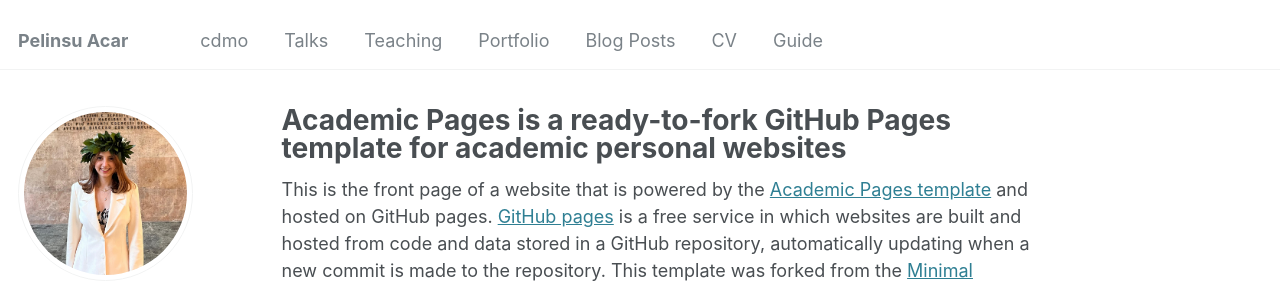
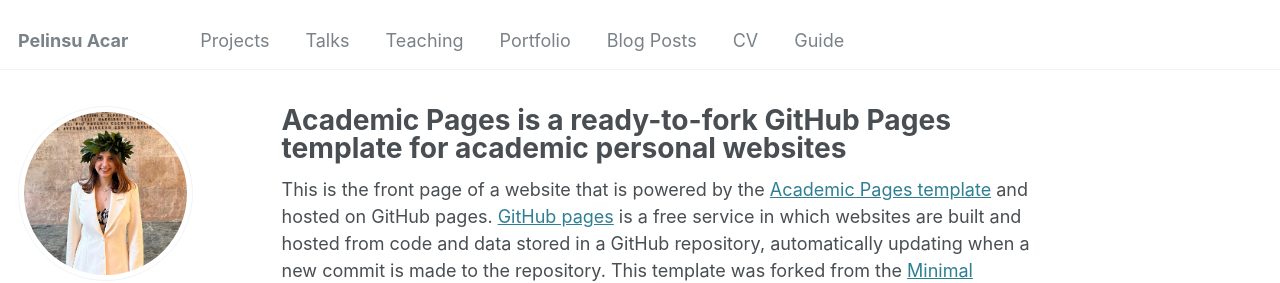
Before and after one commit to pelinsuacar/pelinsuacar.github.io, a Jekyll site: the page built from _pages/about.md, in a window 1280 px wide. Shown: the top 283 px of the page. Built offline with Jekyll 4.4.1, drawn with Linux system fonts in a browser that asks for light colours.

Commit message:
Update navigation.yml

```diff
--- a/_data/navigation.yml
+++ b/_data/navigation.yml
@@ -5,7 +5,7 @@
 # prevent it from being included in the site.
 
 main:
-  - title: "cdmo"
+  - title: "Projects"
     url: /cdmo/
 
   - title: "Talks"
```
